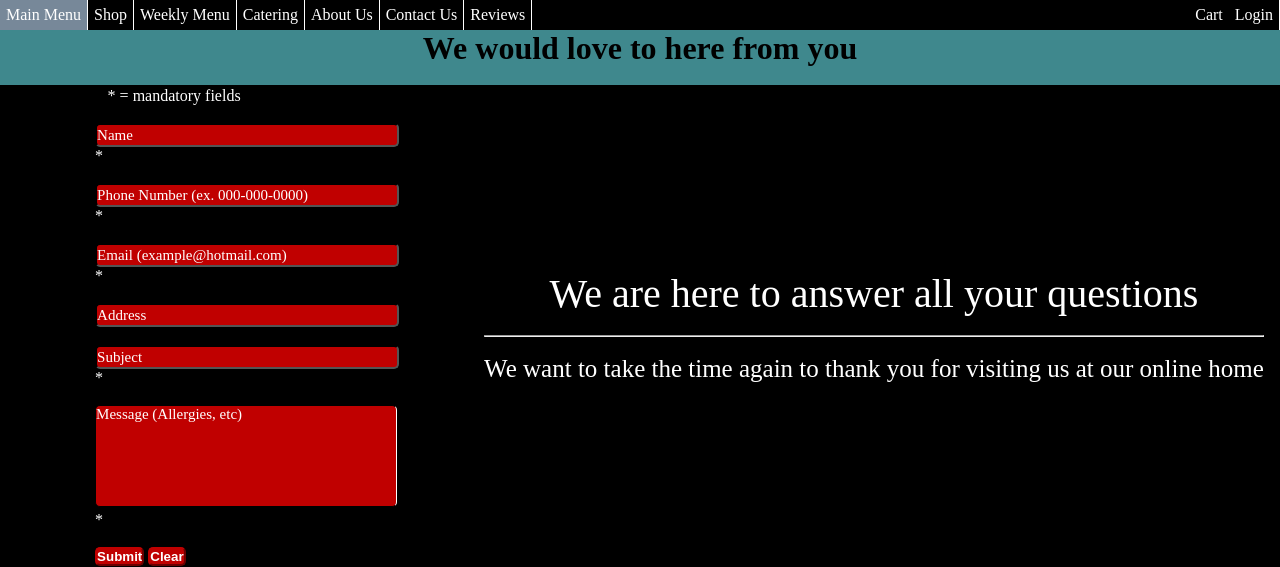
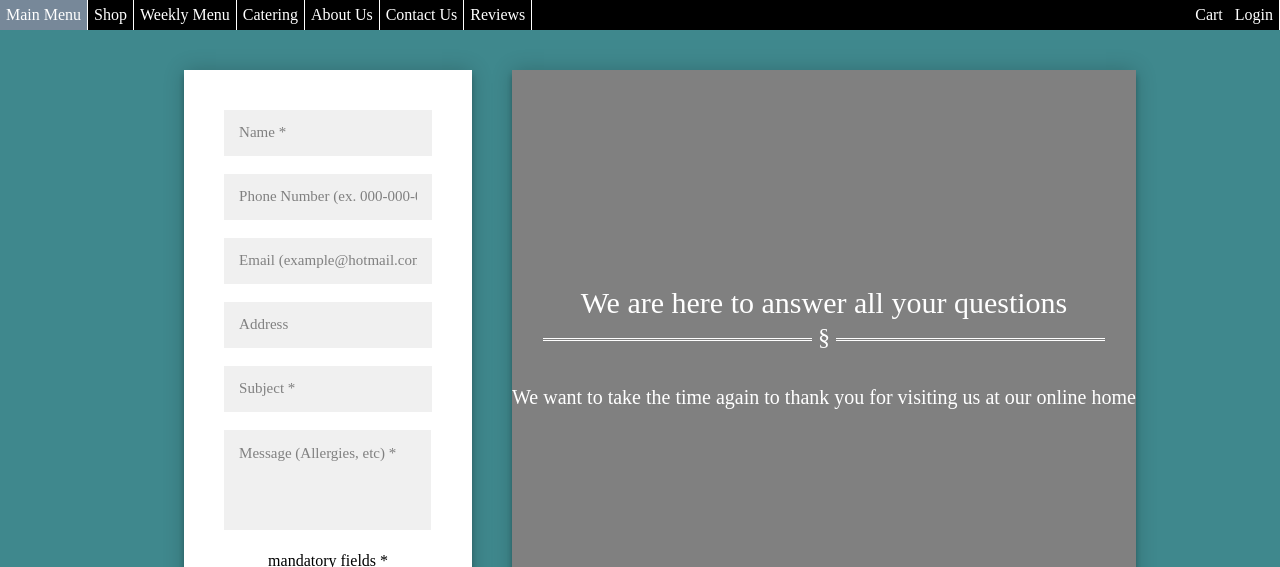
Before and after one commit to saladenicoise/soen-287-br6, a PHP site: page /contactUs/contactUs.php in a window 1280 px wide. Shown: the top 567 px of the page. Run offline with PHP 8.4, Linux system fonts and the light colour scheme.

Commit message:
Contact Us CSS done

```diff
--- a/contactUs/contactUs.php
+++ b/contactUs/contactUs.php
@@ -13,31 +13,23 @@
     <?php include("../navBar/navBar.php"); ?>
 
 
-    <h1 class="contactUsHeader">
-        We would love to here from you
-    </h1>
-    <br>
 
     <!-- TODO: store forms in the DB -->
     <div class="formSection">
-        <table class="formContainer">
-            <tr>
-                <td>
+        <div class="formContainer">
 
             <form class="contactForm" id="contactForm" method="POST" action="">
-                        <p class="error"> * = mandatory fields </p>
 
-                        <br>
 
-                        <input class="formText" type="text" id="name" name="name" placeholder="Name" required> <span class="error">* <?php echo $nameErr;?></span>
+                <input class="formText" type="text" id="name" name="name" placeholder="Name *" required>
 
                 <br><br>
 
-                        <input class="formText" type="tel" id="phone" name="phone" maxlength="12" placeholder="Phone Number (ex. 000-000-0000)" pattern="[0-9]{3}-[0-9]{3}-[0-9]{4}" required> <span class="error">* <?php echo $phoneErr;?></span>
+                <input class="formText" type="tel" id="phone" name="phone" maxlength="12" placeholder="Phone Number (ex. 000-000-0000) *" pattern="[0-9]{3}-[0-9]{3}-[0-9]{4}" required>
 
                 <br><br>
 
-                        <input class="formText" type="email" id="email" name="email" placeholder="Email (example@hotmail.com)" required> <span class="error">* <?php echo $emailErr;?></span>
+                <input class="formText" type="email" id="email" name="email" placeholder="Email (example@hotmail.com) *" required>
 
                 <br><br>
 
@@ -45,74 +37,53 @@
 
                 <br><br>
 
-                        <input class="formText" type="text" id="subject" name="subject" placeholder="Subject" required> <span class="error">* <?php echo $subjectErr;?></span>
+                <input class="formText" type="text" id="subject" name="subject" placeholder="Subject *" required> <span class="error">
 
                 <br><br>
 
-                        <textarea class="formTextArea" id="message" name="message" placeholder="Message (Allergies, etc)" required></textarea> <span class="error">* <?php echo $messageErr;?></span>
+                <textarea class="formTextArea" id="message" name="message" placeholder="Message (Allergies, etc) *" required></textarea>
 
                 <br><br>
 
                 <span class="result"> <?php echo $result;?></span>
 
+                <p> mandatory fields *</p>
+
+                <br><br>
+
                 <input type="submit" value="Submit" class="submitButton">
 
                 <button type="reset" class="clearButton">Clear</button>
             </form>
-                </td>
-
-                <td>
+        </div>
         <div class="formHeader">
-                    <p class="formLabel1 "> We are here to answer all your questions </p>
+            <br><br><br><br><br><br><br><br><br><br><br><br>
+            <p class="bigText"> We are here to answer all your questions </p>
             <br>
-                    <hr class="labelDivider ">
+            <hr class="maindivider2">
             <br>
-                    <p class="formLabel2 ">We want to take the time again to thank you for visiting us at our online home</p>
+            <p class="smallText">We want to take the time again to thank you for visiting us at our online home</p>
         </div>
-                </td>
-            </tr>
-        </table>
     </div>
 
 
 
     <!-- All Location Info for the Business-->
     <div class="locationInfo ">
-        <table class="mainReviewTable ">
-            <tr>
-                <td>
-                    <!-- location of the business from google maps -->
-
+        <div class="map">
             <iframe src="https://www.google.com/maps/embed?pb=!1m14!1m8!1m3!1d4713.08608792001!2d-74.09537151169121!3d45.38074314688996!3m2!1i1024!2i768!4f13.1!3m3!1m2!1s0x0%3A0xc418db34dc295933!2sHouse%20of%20Chef%20James%20Mitchell%20inc.%20%7C%20House%20of%20Junior%20Chefs!5e0!3m2!1sen!2sca!4v1603919048973!5m2!1sen!2sca "
                         width="400 " height="300 " frameborder="0 " style="border:0; " allowfullscreen=" " aria-hidden="false " tabindex="0 "></iframe>
-
-                </td>
-
-                <td>
-                    <!-- Address Table so that the picture lines up and everything looks nice-->
-                    <table class="addressTable ">
-                        <tr>
-                            <td>
-                                <h2> Address:</h2>
-                                <p> 1061 rue de la paix,<br> St.Lazare, Quebec <br>J7T 2A8, Canada </p>
-                                <br> Give us a call at 514.941.5483
-                            </td>
-                            <td class="mailImage ">
-                                <img src="../images/general/mail.png " width="200 " height="200 ">
-                            </td>
-                        </tr>
-                        <tr>
-                            <td>
-                                <p> For any written requests,
+        </div>
+        <div class="addr">
+            <h2 class="bigText"> Address:</h2>
+            <p class="smallText"> 1061 rue de la paix,<br> St.Lazare, Quebec <br>J7T 2A8, Canada </p>
+            <br> <p class="smallText">Give us a call at 514.941.5483</p>
+            <p class="smallText"> For any written requests,
                 <br> please reach us at
                 <a href="mailto:orders@chefjamesmitchell.com ">orders@chefjamesmitchell.com </a>
             </p>
-                            </td>
-                        </tr>
-                    </table>
-                </td>
-            </tr>
-        </table>
+            </div>
+
     </div>
 
     <?php include("../footer/footer.php")?>
--- a/mainPage/mainPage.php
+++ b/mainPage/mainPage.php
@@ -24,7 +24,7 @@
 
     <div class="Meals">
         <div class="meals">
-            <h2 class="mealsHeader"> Perfection is the Expectation</h2>
+            <h2 class="mealsHeader"> We take pride in our work</h2>
             <hr class="textdivider">
             <div id="slideshow">
                 <script>
--- a/style.css
+++ b/style.css
@@ -330,12 +330,6 @@ span.fail {
     text-align: center;
 }
 
-.mainReviewTable {
-    margin-left: auto;
-    margin-right: auto;
-    text-align: center;
-}
-
 .facebookReviewHeader {
     text-align: center;
 }
@@ -412,62 +406,111 @@ span.fail {
 }
 
 .formSection {
+    display: flex;
     width: 100%;
     height: 25%;
-    background-color: black;
-    margin: 0 100px 0 0;
+    justify-content: center;
+    align-items: center;
 }
 
 .formContainer {
+    max-width: 500px;
+    width: auto;
+    margin: 40px;
+    height: 675px;
+    color: black;
+    background-color: white;
+    box-shadow: 0 0 20px 0 rgba(0, 0, 0, 0.2), 0 5px 5px 0 rgba(0, 0, 0, 0.24);
+}
+
+.formHeader {
+    background-color: #808080;
+    color: white;
+    margin-top: auto;
+    margin-bottom: auto;
+    height: 675px;
+    width: auto;
+    overflow: hidden;
+    text-align: center;
+    box-shadow: 0 0 20px 0 rgba(0, 0, 0, 0.2), 0 5px 5px 0 rgba(0, 0, 0, 0.24);
+}
+
+.locationInfo {
+    display: flex;
+    align-items: center;
+    max-width: 900px;
+    justify-content: center;
+    background-color: #808080;
+    color: white;
     margin-left: auto;
     margin-right: auto;
+    margin-bottom: 40px;
+    width: auto;
+    height: 330px;
+    box-shadow: 0 0 20px 0 rgba(0, 0, 0, 0.2), 0 5px 5px 0 rgba(0, 0, 0, 0.24);
+}
+
+.map {
+    background-color: #808080;
+    width: 400px;
+    color: white;
+    margin: 10px;
+}
+
+.addr {
+    background-color: #808080;
+    width: 400px;
+    color: white;
+    margin: 10px;
+    font-family: 'Alike';
+    font-size: 15px;
+}
+
+.addr a {
+    color: white;
 }
 
 .contactForm {
-    margin-left: auto;
-    margin-right: auto;
-    width: 50%;
-}
-
-.formLabel1 {
-    color: white;
-    margin: 0 0 0 150px;
-    text-align: center;
-    font-family: 'Aleo';
-    font-size: 40px;
-}
-
-.labelDivider {
-    margin: 0 0 0 150px;
-}
-
-.formLabel2 {
-    color: white;
-    margin: 0 0 0 150px;
-    text-align: center;
-    font-family: 'Alike';
-    font-size: 25px;
+    margin: 40px;
 }
 
 .error,
 .result {
     text-align: center;
+    color: black;
+}
+
+.bigText {
+    font-family: 'Aleo';
+    font-size: 30px;
+    color: white;
+}
+
+.smallText {
+    font-family: 'Alike';
+    font-size: 20px;
     color: white;
 }
 
 .formText {
     font-family: 'Alike';
     font-size: 15px;
-    border-radius: 5px;
-    color: white;
-    border-color: black;
-    background-color: #c00000;
-    width: 300px;
-    height: 20px;
+    background-color: #f0f0f0;
+    width: 100%;
+    /*Remove border to make it cleaner and blend in*/
+    border: 0;
+    /*Will make it fit to the input size*/
+    padding: 15px;
+    box-sizing: border-box;
+    font-size: 14px;
+}
+
+.formText:disabled {
+    background-color: #c4c4c4;
 }
 
 .formText::placeholder {
-    color: white;
+    color: #808080;
     font-family: 'Alike';
     font-size: 15px;
 }
@@ -475,43 +518,47 @@ span.fail {
 .formTextArea {
     font-family: 'Alike';
     font-size: 15px;
-    border-radius: 5px;
-    color: white;
-    border-color: black;
-    background-color: #c00000;
+    background-color: #f0f0f0;
+    width: 100%;
+    /*Remove border to make it cleaner and blend in*/
+    border: 0;
+    /*Will make it fit to the input size*/
+    padding: 15px;
+    box-sizing: border-box;
     resize: none;
-    width: 300px;
+    font-size: 14px;
     height: 100px;
 }
 
 .formTextArea::placeholder {
-    color: white;
+    color: #808080;
     font-family: 'Alike';
     font-size: 15px;
 }
 
-.submitButton {
-    background-color: #c00000;
-    border-radius: 5px;
-    border-color: #c00000;
-    display: inline-block;
-    cursor: pointer;
+.submitButton,
+.clearButton {
+    background-color: #3f888d;
+    /*No border is cleaner*/
+    border: 0;
     color: white;
-    font-family: Arial;
-    font-weight: bold;
-    text-decoration: none;
+    /*Less than 50% to have some margin between the 2 buttons*/
+    width: 48%;
+    /*Same padding as input fields*/
+    padding: 15px;
 }
 
-.clearButton {
-    background-color: #c00000;
-    border-radius: 5px;
-    border-color: #c00000;
-    display: inline-block;
-    cursor: pointer;
-    color: white;
-    font-family: Arial;
-    font-weight: bold;
-    text-decoration: none;
+.submitButton:disabled,
+.clearButton:disabled {
+    background-color: #173133;
+}
+
+
+/*Change opacity on hover*/
+
+.submitButton:hover:enabled,
+.clearButton:hover:enabled {
+    background-color: #316a6e;
 }
 
 
```
Also changed, not shown: aboutUs/aboutUs.php (+4 -4 lines). Lines whose indentation alone changed are shown as unchanged.
